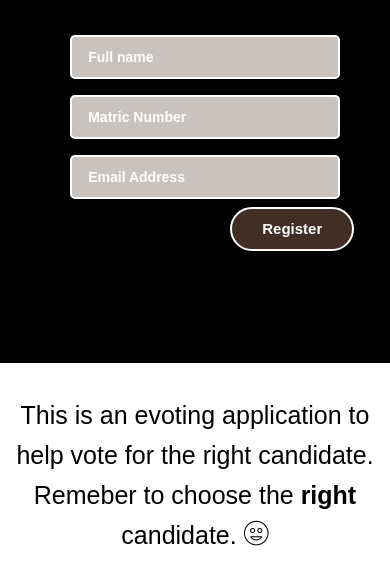
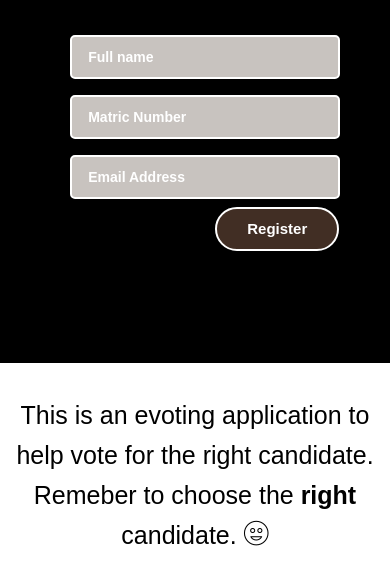
Before and after one commit to akinolu52/evoting, a plain HTML site: page index.html in a window 390 px wide. Shown: the part 203-771 px from the top of the page. Drawn offline with Linux system fonts and the light colour scheme.

Commit message:
ui changes

```diff
--- a/assets/css/style.css
+++ b/assets/css/style.css
@@ -195,9 +195,9 @@ input:last-child {
     .heroSectionWrapper h1 {
         font-size: 30px;
     }
-    /* .input:last-child {
-        margin-right: -1em;
-    } */
+    input:last-child {
+        margin-right: -1.3em;
+    }
 }
 
 
```
